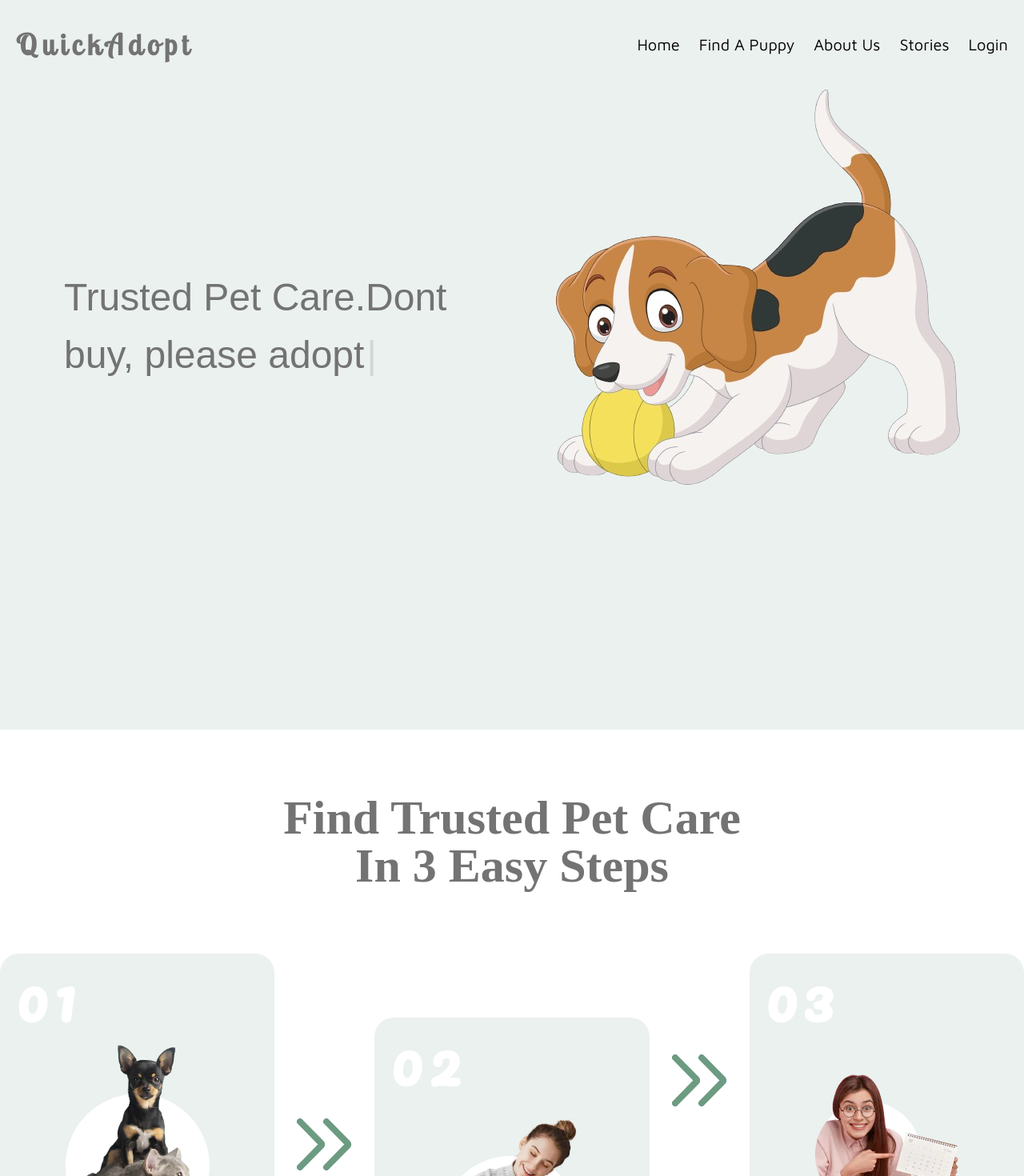
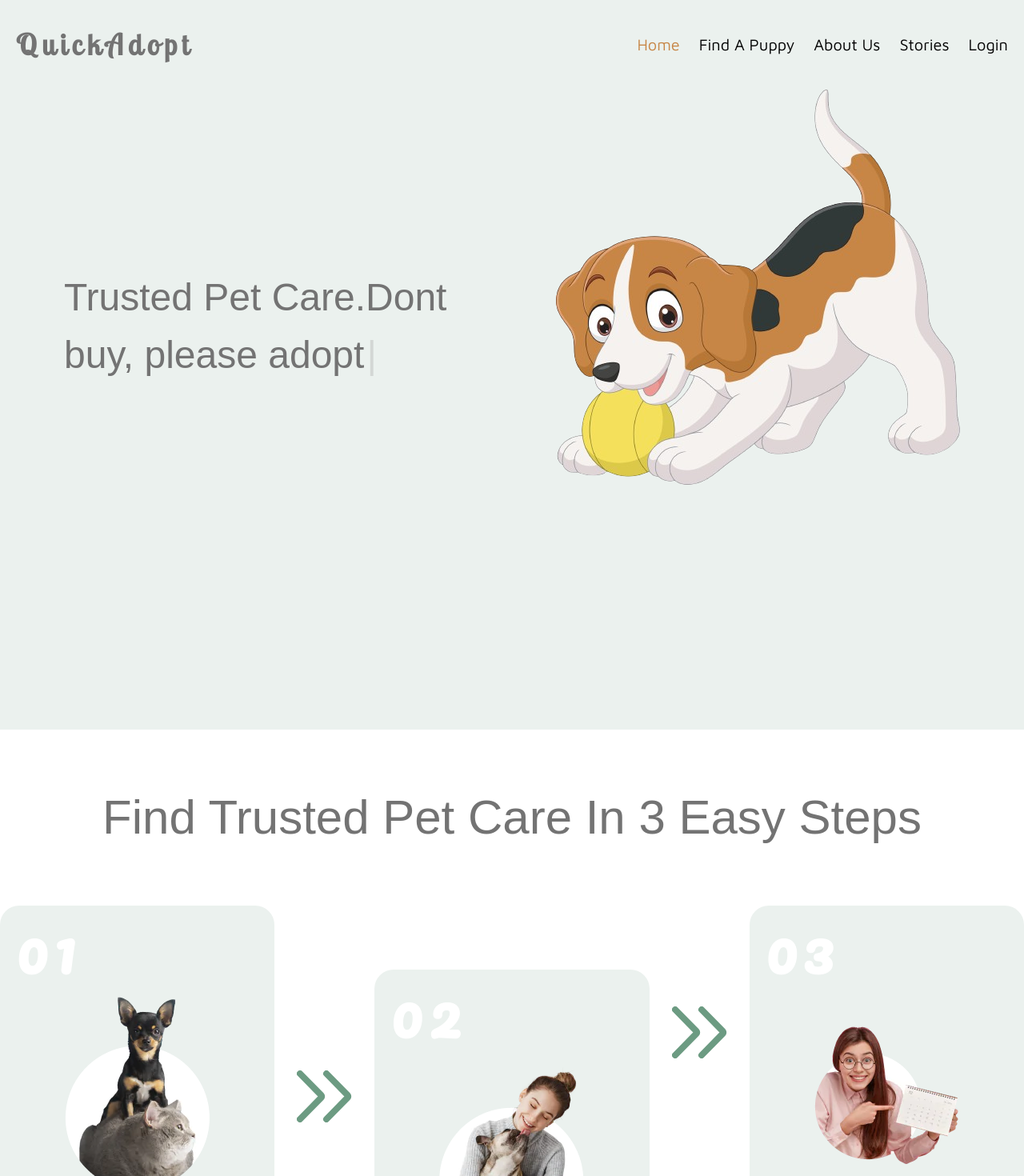
Before and after one commit to safkat07/Quick-Adopt, a React (Vite) app: page / in a window 1280 px wide. Shown: the top 1470 px of the page at 80% size. Built offline with nearby package versions, Linux system fonts and the light colour scheme; no server answers.

Commit message:
active route added

```diff
--- a/src/Components/UseableComponents/Title/MainTitle.jsx
+++ b/src/Components/UseableComponents/Title/MainTitle.jsx
@@ -1,9 +1,9 @@
 import React from 'react';
 
-const MainTitle = () => {
+const MainTitle = ({maintitle}) => {
     return (
         <div>
-            <p></p>
+            <p className='font-monster text-6xl text-center '>{maintitle}</p>
         </div>
     );
 };
--- a/src/Layout/AllPages/Header/Navbar/Navbar.jsx
+++ b/src/Layout/AllPages/Header/Navbar/Navbar.jsx
@@ -27,16 +27,21 @@ const Navbar = () => {
                     </div>
                     <div>
                         <ul className='list-none hidden  flex-row  text-center  font-maven text-xl  lg:flex gap-6'>
-                            <li><NavLink className={"no-underline hover:bg-[#327451] rounded-md py-1 hover:text-white hover:px-2 transition-all duration-700 text-black"}>
+                            <li><NavLink to='/' className={({ isActive, }) =>
+                                isActive ? " no-underline  hover:bg-[#327451] text-[#C78646] rounded-md py-1 hover:text-white hover:px-2 transition-all duration-700 " : "no-underline hover:bg-[#327451] rounded-md py-1 hover:text-white hover:px-2 transition-all duration-700 text-black"
+                            }>
                                 Home
                             </NavLink></li>
-                            <li><NavLink className={"no-underline hover:bg-[#327451] rounded-md py-1 hover:text-white hover:px-2 transition-all duration-700 text-black"}>
+                            <li><NavLink to='/find' className={({ isActive, }) =>
+                                isActive ? " no-underline  hover:bg-[#327451] text-[#C78646] rounded-md py-1 hover:text-white hover:px-2 transition-all duration-700 " : "no-underline hover:bg-[#327451] rounded-md py-1 hover:text-white hover:px-2 transition-all duration-700 text-black"}>
                                 Find A Puppy
                             </NavLink></li>
-                            <li><NavLink className={"no-underline hover:bg-[#327451] rounded-md py-1 hover:text-white hover:px-2 transition-all duration-700 text-black"}>
+                            <li><NavLink to='/about' className={({ isActive, }) =>
+                                isActive ? " no-underline  hover:bg-[#327451] text-[#C78646] rounded-md py-1 hover:text-white hover:px-2 transition-all duration-700 " : "no-underline hover:bg-[#327451] rounded-md py-1 hover:text-white hover:px-2 transition-all duration-700 text-black"}>
                                 About Us
                             </NavLink></li>
-                            <li><NavLink className={"no-underline hover:bg-[#327451] rounded-md py-1 hover:text-white hover:px-2 transition-all duration-700 text-black"}>
+                            <li><NavLink to='/stories' className={({ isActive, }) =>
+                                isActive ? " no-underline  hover:bg-[#327451] text-[#C78646] rounded-md py-1 hover:text-white hover:px-2 transition-all duration-700 " : "no-underline hover:bg-[#327451] rounded-md py-1 hover:text-white hover:px-2 transition-all duration-700 text-black"}>
                                 Stories
                             </NavLink></li>
 
--- a/src/Layout/AllPages/Home/Home.jsx
+++ b/src/Layout/AllPages/Home/Home.jsx
@@ -11,6 +11,7 @@ import Banner from "../Header/Banner/Banner";
 import CatsDogs from "../../FrontSections/CatsDogs/CatsDogs";
 import AOS from 'aos';
 import 'aos/dist/aos.css';
+import MainTitle from "../../../Components/UseableComponents/Title/MainTitle";
 AOS.init();
 const Home = () => {
 
@@ -31,6 +32,7 @@ const Home = () => {
                 <MeetTeam></MeetTeam>
                 {/* <FAQsection></FAQsection> */}
                 <Services></Services>
+                <MainTitle></MainTitle>
             </div>
         </HelmetProvider>
     );
--- a/src/Layout/FrontSections/CatsDogs/CatsDogs.jsx
+++ b/src/Layout/FrontSections/CatsDogs/CatsDogs.jsx
@@ -1,10 +1,11 @@
+import MainTitle from '../../../Components/UseableComponents/Title/MainTitle';
 import img from '../../../assets/dogs-cats-img.png'
 
 const CatsDogs = () => {
     return (
         <div className='mt-20'>
             <div>
-                <p className='text-center transition-all duration-700 hover:tracking-[.3em] text-7xl font-semibold font-monster'>We Love All Pets </p>
+                <MainTitle maintitle={"We Love All Pets"}></MainTitle>
                 <p className='max-w-7xl font-maven  text-2xl pt-2 pb-8 mx-auto text-center '>Be it a fluffy bunny, a giant hound or a hairy tarantula, you name it! Fizgig introduces a first-of-its-kind, all-inclusive pet sitting app that matches your pet with the right pet
                     sitter. So even if you've got an out-of-the-ordinary pet to take care of, Fizgig has your back!</p>
                     <img className='w-full' src={img} alt="" />
--- a/src/Layout/FrontSections/FindPuppy/FindPuppy.jsx
+++ b/src/Layout/FrontSections/FindPuppy/FindPuppy.jsx
@@ -6,12 +6,12 @@ import img3 from '../../../assets/Frame-10.png'
 import arrow from '../../../assets/easy-step-arrow.svg'
 import AOS from 'aos';
 import 'aos/dist/aos.css';
+import MainTitle from '../../../Components/UseableComponents/Title/MainTitle';
 AOS.init();
 const FindPuppy = () => {
     return (
         <MainContainer >
-            <p className='text-6xl font-semibold text-center  text-[#737373] max-w-xl mx-auto'>Find Trusted Pet Care
-                In 3 Easy Steps</p>
+            <MainTitle maintitle={"Find Trusted Pet Care In 3 Easy Steps"}></MainTitle>
             <div className='flex flex-col md:flex-row items-center justify-center gap-x-7'>
                 <div  className='bg-[#EBF1EE]  hover:p-10 transition-all duration-700   w-96 h-[480px] rounded-3xl'>
                     <div className='flex relative justify-center  items-center'>
--- a/src/Layout/FrontSections/MeetTeam/MeetTeam.jsx
+++ b/src/Layout/FrontSections/MeetTeam/MeetTeam.jsx
@@ -3,10 +3,11 @@ import MainContainer from '../../../Components/UseableComponents/MainContainer/M
 import img1 from '../../../assets/Jimena_img.png'
 import img2 from '../../../assets/Shemanna_img.png'
 import img3 from '../../../assets/Stephanie_img.png'
+import MainTitle from '../../../Components/UseableComponents/Title/MainTitle';
 const MeetTeam = () => {
     return (
         <MainContainer>
-            <p className='text-center font-medium text-7xl font-maven'>Meet The Team</p>
+            <MainTitle maintitle={"Meet The Team"}></MainTitle>
             <div className='grid  pt-10 grid-cols-3 justify-center items-center'>
                 <div className='text-center'>
                     <img className='transition-all duration-1000 hover:p-5 ' src={img1} alt="" />
--- a/src/Layout/FrontSections/PetCategory/PetCategory.jsx
+++ b/src/Layout/FrontSections/PetCategory/PetCategory.jsx
@@ -5,6 +5,7 @@ import PetCategoryCard from './PetCategoryCard';
 import MainButton from '../../../Components/UseableComponents/Buttons/MainButton';
 import { Link } from 'react-router-dom';
 import LoadingSpinner from '../../../Components/UseableComponents/Loader/LoadingSpinner';
+import MainTitle from '../../../Components/UseableComponents/Title/MainTitle';
 
 const PetCategory = () => {
     const baseURL = UseAxiosBaseURL()
@@ -21,7 +22,7 @@ const PetCategory = () => {
     return (
         <MainContainer>
             <div className='flex justify-between items-center'>
-                <h2 className='text-6xl font-semibold font-maven'>12+ Pet Category Available</h2>
+                <MainTitle maintitle={"12+ Pet Category Available"}></MainTitle>
                 <Link to='/seeallpets'>
                     <MainButton btnText={"See All"}></MainButton>
                 </Link>
```
Also changed, not shown: src/Layout/FrontSections/WhyUs/WhyUs.jsx (+7 -3 lines).
